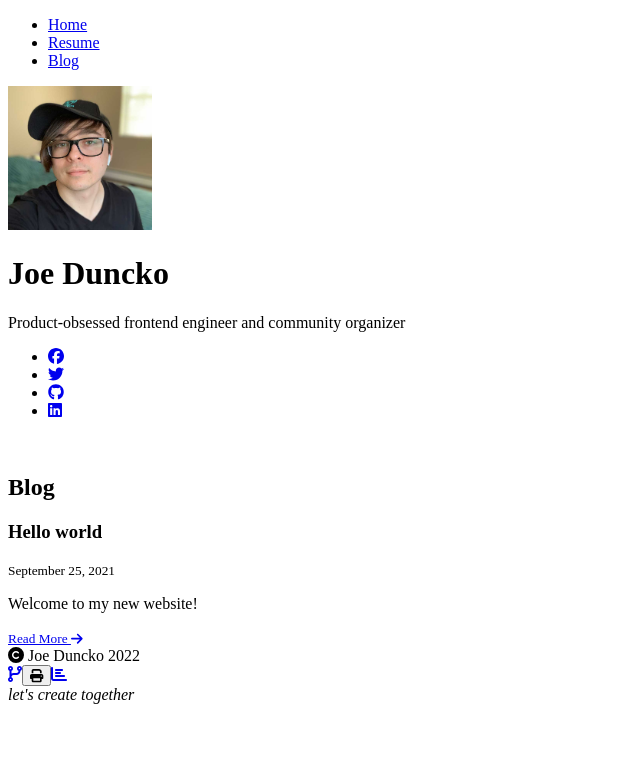
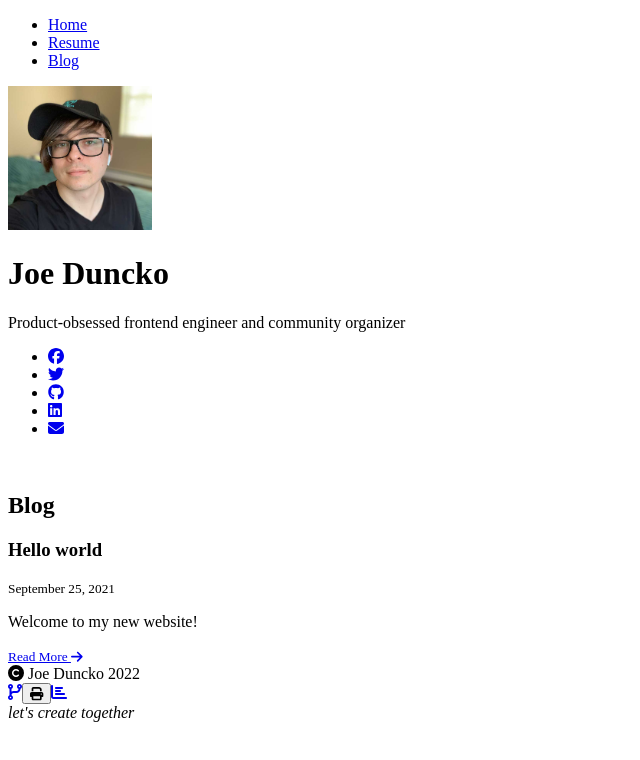
Before and after one commit to JoeDuncko/JoeDuncko.com, a Next.js app: page / in a window 1280 px wide. Shown: the top 760 px of the page, without its empty margins (0-640 px from the left). Built offline with nearby package versions, Linux system fonts and the light colour scheme.

Commit message:
Add email to home page

```diff
--- a/pages/index.tsx
+++ b/pages/index.tsx
@@ -1,4 +1,4 @@
-import { faArrowRight } from "@fortawesome/free-solid-svg-icons";
+import { faArrowRight, faEnvelope } from "@fortawesome/free-solid-svg-icons";
 import { FontAwesomeIcon } from "@fortawesome/react-fontawesome";
 import Head from "next/head";
 import Link from "next/link";
@@ -36,6 +36,16 @@ export default function Home({ allPosts }: Props) {
                 </a>
               </li>
             ))}
+            <li>
+              <a
+                href={"mailto:personal@JoeDuncko.com"}
+                target="_blank"
+                title={"Email Joe Duncko"}
+                className="hover:text-teal-400"
+              >
+                <FontAwesomeIcon icon={faEnvelope} />
+              </a>
+            </li>
           </ul>
         </section>
 
```
